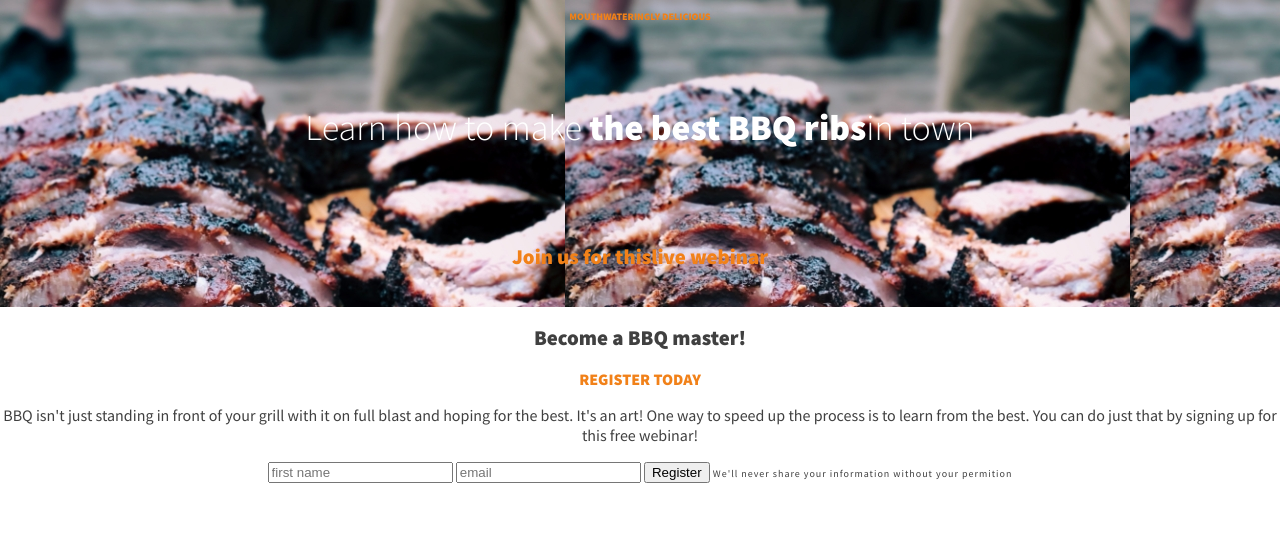
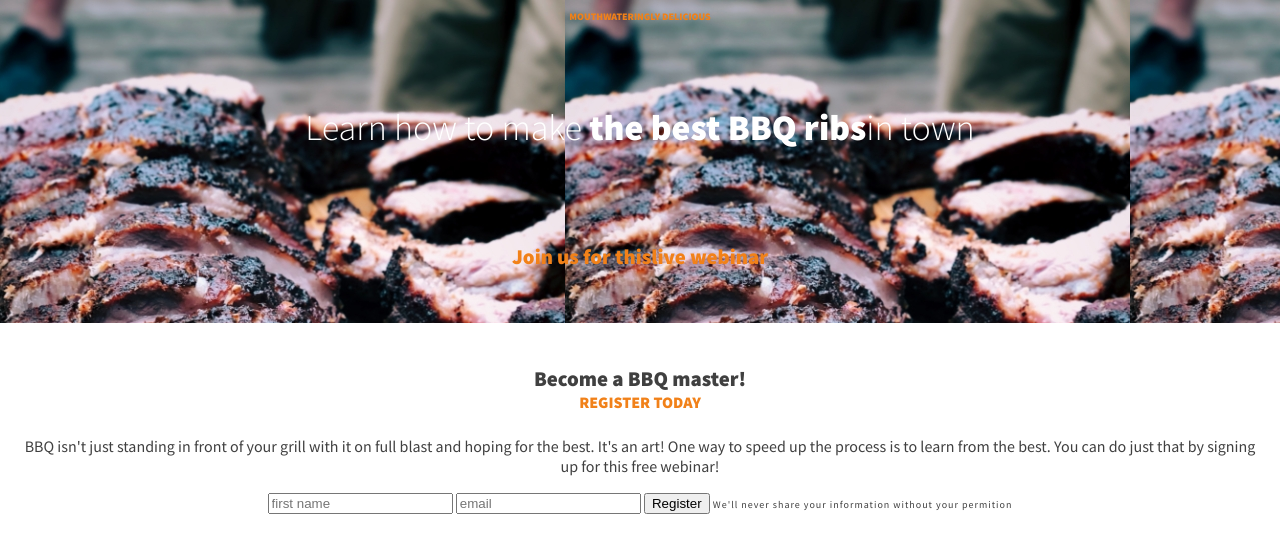
Before and after one commit to DJendryczka/bbq-page, a website: page index.html in a window 1280 px wide. Drawn offline with Linux system fonts and the light colour scheme.

Commit message:
Add text style

```diff
--- a/sass/style.scss
+++ b/sass/style.scss
@@ -51,7 +51,17 @@ small{
   .splash{
     background-color: #404040;
     background-image: url("../images/ribs.jpg");
-    padding: 0 .25em 1em;
+    padding: 0 .5em 2em;
     display: flex;
     flex-direction: column;
   }
+  h2{
+    margin-bottom: 0;
+    margin-top: 2em;
+  }
+  h2 +p{
+    margin-bottom: 1.5em;
+  }
+.form p{
+    padding: 0 1.5em;
+}
```
Also changed, not shown: css/style.css, 1 other file.
